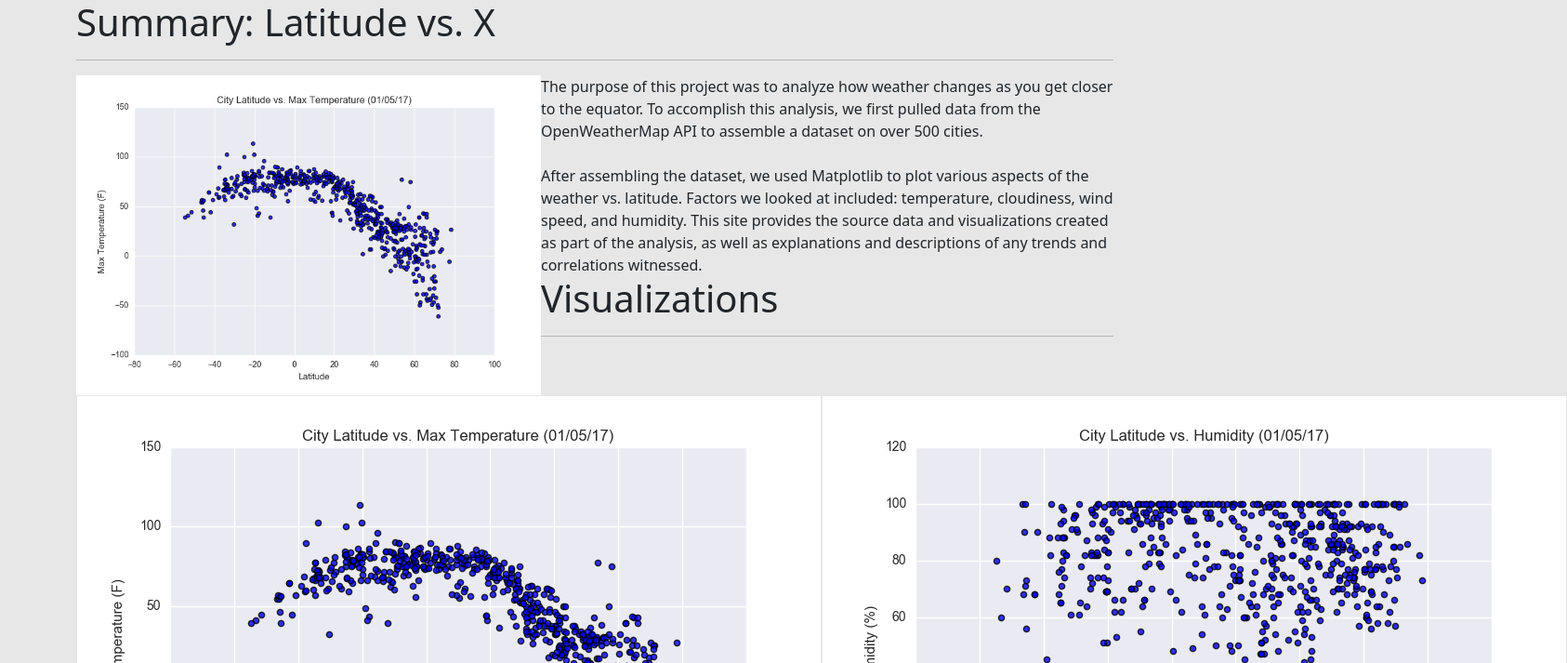
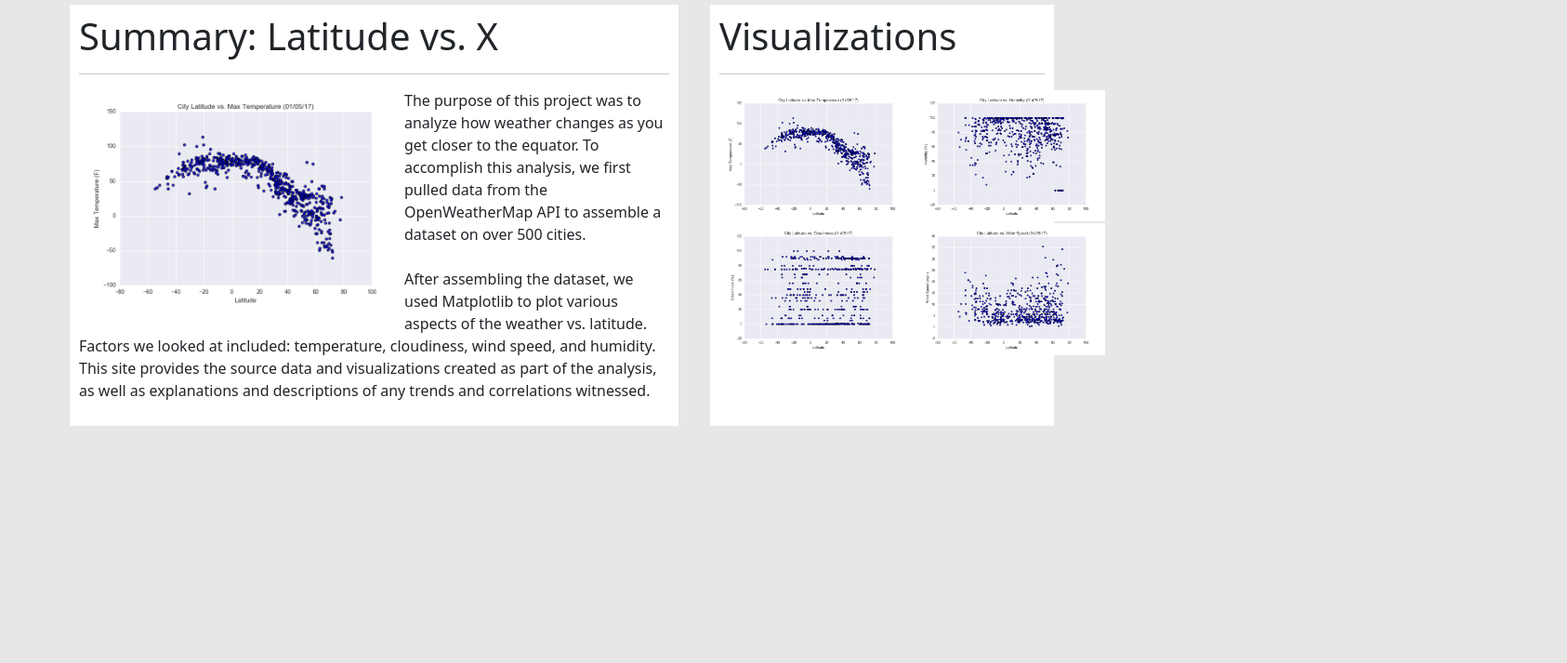
Before and after one commit to jeremybar32093/web-design-challenge, a plain HTML site: page index.html in a window 1280 px wide. Shown: the top 713 px of the page at 93% size, 1686 px wide, since content can reach past the window. Drawn offline with nearby package versions, Linux system fonts and the light colour scheme.

Commit message:
updated content in index.html and main.css

```diff
--- a/css/main.css
+++ b/css/main.css
@@ -2,12 +2,31 @@ body {
     background-color: rgb(231, 231, 231);
 }
 
+.main-content {
+    padding: 10px;
+    background-color: white;
+    border: 5px solid rgb(231,231,231)
+}
+
+.inbetween-column {
+    background-color: rgb(231,231,231);
+    width: 5px;
+}
+
 .main-image {
-    height: 343.75px;
-    width: 500px;
+    height: 240.625px;
+    width: 350px;
     float: left;
 }
 
-p {
-    display: inline;
+.table-image {
+    height: 141.4875px;
+    width: 205.8px;
 }
+
+.visualization-content {
+    padding: 10px;
+    float: right;
+    background-color: white;
+    border: 5px solid rgb(231,231,231)
+}
--- a/index.html
+++ b/index.html
@@ -22,45 +22,78 @@
     <link rel="stylesheet" href="css/main.css" />
   </head>
   <body>
-    <div class="container summary-content">
+    <div class="container">
+      <div class="row">
+        <div class="col-7 main-content">
             <h1>Summary: Latitude vs. X</h1>
-      <hr>
-      <div class="main-content">
+            <hr />
           <img
             class="main-image"
             src="assets/Fig1.png"
             alt="City Latitude vs. Max Temperature"
           />
-        <p>
-          The purpose of this project was to analyze how weather changes as you
-          get closer to the equator. To accomplish this analysis, we first
-          pulled data from the OpenWeatherMap API to assemble a dataset on over
-          500 cities.
-          <br>
-          <br>
+          <p class="summary-text">
+            The purpose of this project was to analyze how weather changes as
+            you get closer to the equator. To accomplish this analysis, we first
+            pulled data from the OpenWeatherMap API to assemble a dataset on
+            over 500 cities.
+            <br />
+            <br />
             After assembling the dataset, we used Matplotlib to plot various
             aspects of the weather vs. latitude. Factors we looked at included:
-          temperature, cloudiness, wind speed, and humidity. This site provides
-          the source data and visualizations created as part of the analysis, as
-          well as explanations and descriptions of any trends and correlations
-          witnessed.
+            temperature, cloudiness, wind speed, and humidity. This site
+            provides the source data and visualizations created as part of the
+            analysis, as well as explanations and descriptions of any trends and
+            correlations witnessed.
           </p>
         </div>
+
+        <div class="col-1 inbetween-column">
+
         </div>
 
-    <div class="container visualization-content">
+        <div class="col-4 visualization-content">
             <h1>Visualizations</h1>
-        <hr>
+            <hr />
             <table>
               <tr>
-                <td><a href="#"><img class="table-image" src="assets/Fig1.png" alt="City Latitude vs. Max Temperature"></a></td>
-                <td><a href="#"><img class="table-image" src="assets/Fig2.png" alt="City Latitude vs. Humidity"></a></td>
+                <td>
+                  <a href="#"
+                    ><img
+                      class="table-image"
+                      src="assets/Fig1.png"
+                      alt="City Latitude vs. Max Temperature"
+                  /></a>
+                </td>
+                <td>
+                  <a href="#"
+                    ><img
+                      class="table-image"
+                      src="assets/Fig2.png"
+                      alt="City Latitude vs. Humidity"
+                  /></a>
+                </td>
               </tr>
               <tr>
-                <td><a href="#"><img class="table-image" src="assets/Fig3.png" alt="City Latitude vs. Cloudiness"></a></td>
-                <td><a href="#"><img class="table-image" src="assets/Fig4.png" alt="City Latitude vs. Wind Speed"></a></td>
+                <td>
+                  <a href="#"
+                    ><img
+                      class="table-image"
+                      src="assets/Fig3.png"
+                      alt="City Latitude vs. Cloudiness"
+                  /></a>
+                </td>
+                <td>
+                  <a href="#"
+                    ><img
+                      class="table-image"
+                      src="assets/Fig4.png"
+                      alt="City Latitude vs. Wind Speed"
+                  /></a>
+                </td>
               </tr>
             </table>
         </div>
+      </div>
   </body>
 </html>
```
Lines whose indentation alone changed are shown as unchanged.
